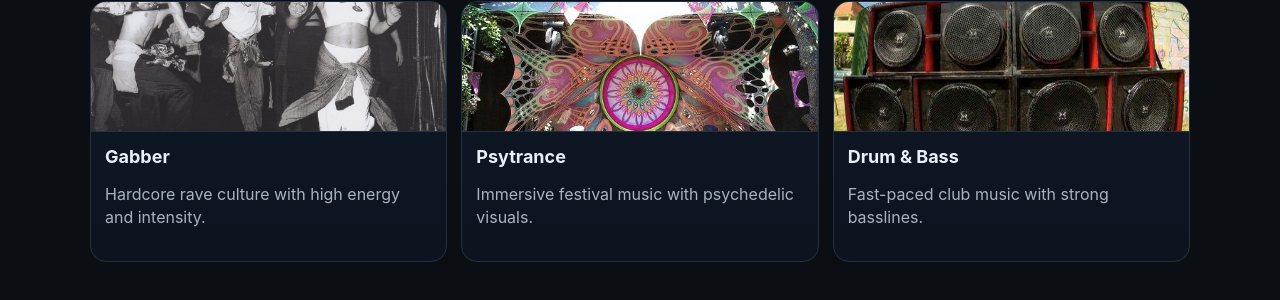
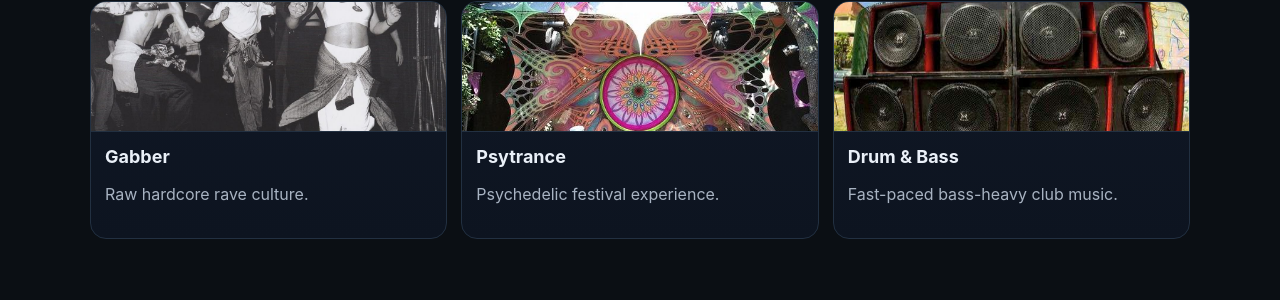
Before and after one commit to 1PLaa/Paulaelectronic-music-site, a plain HTML site: page genres.html in a window 1280 px wide. Shown: the part 158-458 px from the top of the page. Drawn offline with Linux system fonts and the light colour scheme.

Commit message:
Update genres.html

```diff
--- a/genres.html
+++ b/genres.html
@@ -29,7 +29,7 @@
   </div>
   <div class="card__body">
     <h3>Gabber</h3>
-    <p class="muted">Hardcore rave culture with high energy and intensity.</p>
+    <p class="muted">Raw hardcore rave culture.</p>
   </div>
 </div>
 
@@ -39,7 +39,7 @@
   </div>
   <div class="card__body">
     <h3>Psytrance</h3>
-    <p class="muted">Immersive festival music with psychedelic visuals.</p>
+    <p class="muted">Psychedelic festival experience.</p>
   </div>
 </div>
 
@@ -49,7 +49,7 @@
   </div>
   <div class="card__body">
     <h3>Drum &amp; Bass</h3>
-    <p class="muted">Fast-paced club music with strong basslines.</p>
+    <p class="muted">Fast-paced bass-heavy club music.</p>
   </div>
 </div>
 
```
